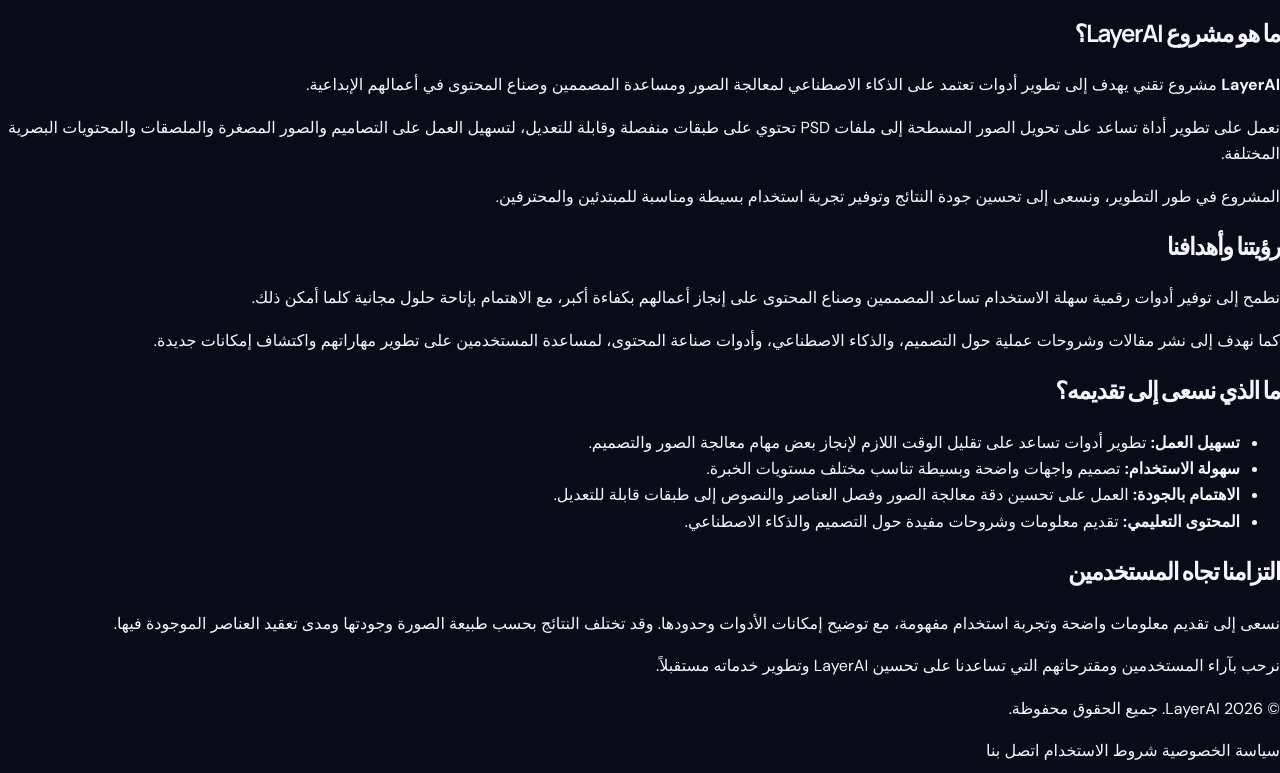
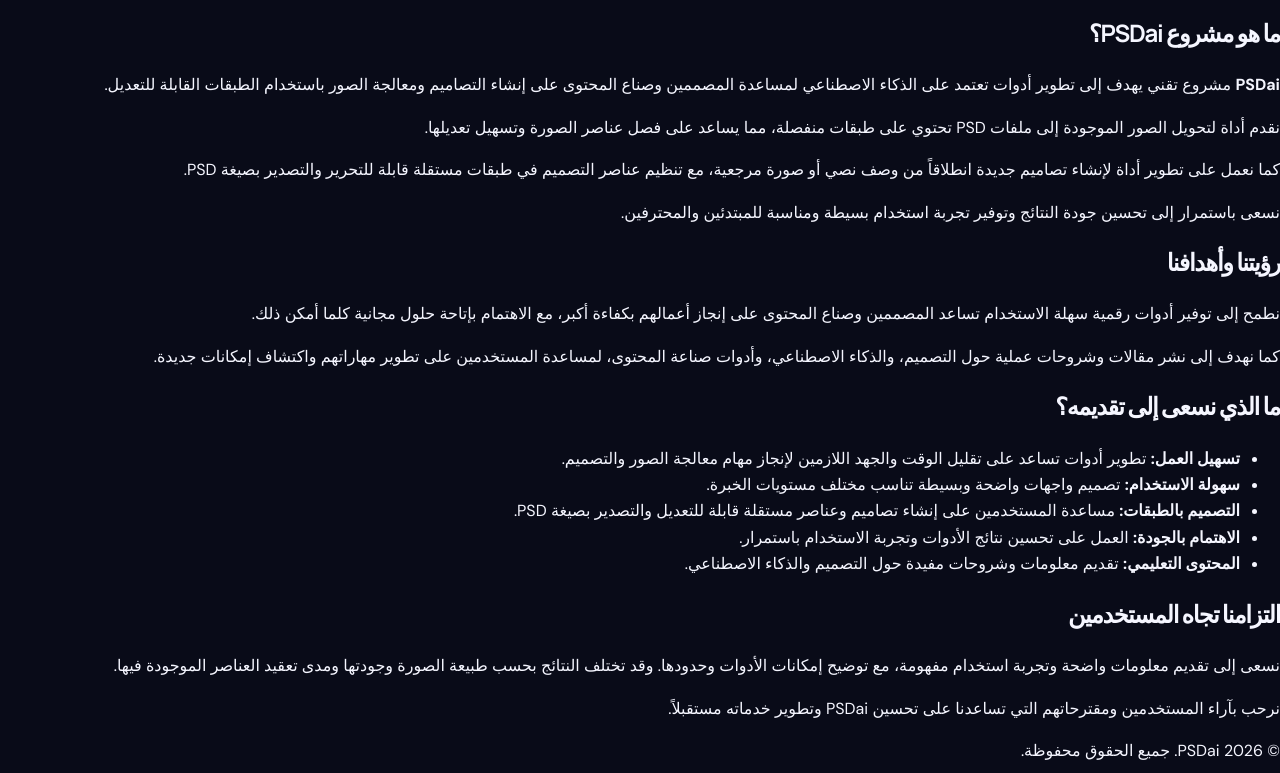
Before and after one commit to Yassinemoha/layerai-site, a plain HTML site: page about.html in a window 1280 px wide. Shown: the part 176-949 px from the top of the page. Drawn offline with Linux system fonts and the light colour scheme.

Commit message:
Update about.html

```diff
--- a/about.html
+++ b/about.html
@@ -4,10 +4,11 @@
     <meta charset="UTF-8">
     <meta name="viewport" content="width=device-width, initial-scale=1.0">
 
-    <title>من نحن | LayerAI</title>
+    <title>من نحن | PSDai</title>
 
-    <meta name="description" content="تعرف على LayerAI، مشروع يهدف إلى تطوير أدوات ذكاء اصطناعي تساعد المصممين وصناع المحتوى على تحويل الصور إلى طبقات قابلة للتعديل.">
+    <meta name="description" content="تعرف على PSDai، منصة تقدم أدوات ذكاء اصطناعي لإنشاء التصاميم وتحويل الصور إلى ملفات PSD بطبقات مستقلة قابلة للتعديل.">
 
+    <link rel="canonical" href="https://psdai.cyou/about.html">
     <link rel="stylesheet" href="styles.css">
 </head>
 
@@ -15,7 +16,7 @@
 
     <header>
         <div class="container">
-            <a href="index.html" class="logo">LayerAI</a>
+            <a href="index.html" class="logo">PSDai</a>
 
             <nav aria-label="القائمة الرئيسية">
                 <a href="index.html">الرئيسية</a>
@@ -39,24 +40,28 @@
         </section>
 
         <section class="about-section">
-            <h2>ما هو مشروع LayerAI؟</h2>
+            <h2>ما هو مشروع PSDai؟</h2>
 
             <p>
-                <strong>LayerAI</strong> مشروع تقني يهدف إلى تطوير أدوات
-                تعتمد على الذكاء الاصطناعي لمعالجة الصور ومساعدة المصممين
-                وصناع المحتوى في أعمالهم الإبداعية.
+                <strong>PSDai</strong> مشروع تقني يهدف إلى تطوير أدوات
+                تعتمد على الذكاء الاصطناعي لمساعدة المصممين وصناع المحتوى
+                على إنشاء التصاميم ومعالجة الصور باستخدام الطبقات القابلة للتعديل.
             </p>
 
             <p>
-                نعمل على تطوير أداة تساعد على تحويل الصور المسطحة إلى
-                ملفات PSD تحتوي على طبقات منفصلة وقابلة للتعديل، لتسهيل
-                العمل على التصاميم والصور المصغرة والملصقات والمحتويات
-                البصرية المختلفة.
+                نقدم أداة لتحويل الصور الموجودة إلى ملفات PSD تحتوي على
+                طبقات منفصلة، مما يساعد على فصل عناصر الصورة وتسهيل تعديلها.
             </p>
 
             <p>
-                المشروع في طور التطوير، ونسعى إلى تحسين جودة النتائج
-                وتوفير تجربة استخدام بسيطة ومناسبة للمبتدئين والمحترفين.
+                كما نعمل على تطوير أداة لإنشاء تصاميم جديدة انطلاقاً من
+                وصف نصي أو صورة مرجعية، مع تنظيم عناصر التصميم في طبقات
+                مستقلة قابلة للتحرير والتصدير بصيغة PSD.
+            </p>
+
+            <p>
+                نسعى باستمرار إلى تحسين جودة النتائج وتوفير تجربة استخدام
+                بسيطة ومناسبة للمبتدئين والمحترفين.
             </p>
         </section>
 
@@ -82,8 +87,8 @@
             <ul>
                 <li>
                     <strong>تسهيل العمل:</strong>
-                    تطوير أدوات تساعد على تقليل الوقت اللازم لإنجاز
-                    بعض مهام معالجة الصور والتصميم.
+                    تطوير أدوات تساعد على تقليل الوقت والجهد اللازمين
+                    لإنجاز مهام معالجة الصور والتصميم.
                 </li>
 
                 <li>
@@ -92,9 +97,14 @@
                 </li>
 
                 <li>
+                    <strong>التصميم بالطبقات:</strong>
+                    مساعدة المستخدمين على إنشاء تصاميم وعناصر مستقلة
+                    قابلة للتعديل والتصدير بصيغة PSD.
+                </li>
+
+                <li>
                     <strong>الاهتمام بالجودة:</strong>
-                    العمل على تحسين دقة معالجة الصور وفصل العناصر
-                    والنصوص إلى طبقات قابلة للتعديل.
+                    العمل على تحسين نتائج الأدوات وتجربة الاستخدام باستمرار.
                 </li>
 
                 <li>
@@ -115,7 +125,7 @@
 
             <p>
                 نرحب بآراء المستخدمين ومقترحاتهم التي تساعدنا على
-                تحسين LayerAI وتطوير خدماته مستقبلاً.
+                تحسين PSDai وتطوير خدماته مستقبلاً.
             </p>
         </section>
 
@@ -124,7 +134,7 @@
     <footer>
         <div class="container">
 
-            <p>&copy; 2026 LayerAI. جميع الحقوق محفوظة.</p>
+            <p>&copy; 2026 PSDai. جميع الحقوق محفوظة.</p>
 
             <div class="footer-links">
                 <a href="privacy.html">سياسة الخصوصية</a>
```
